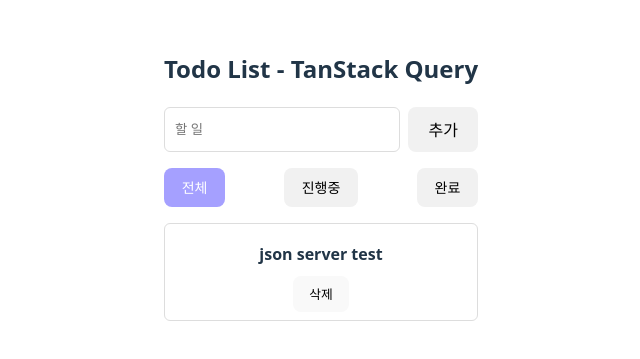
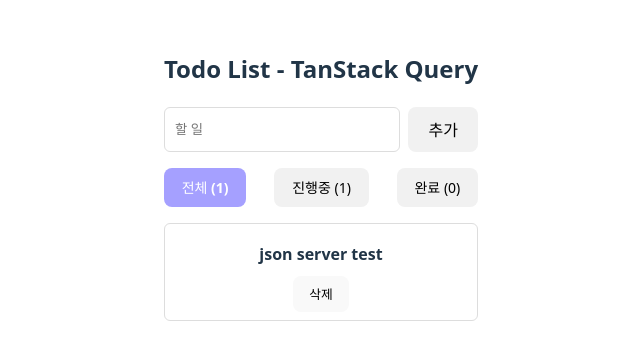
Before and after one commit to bboroin/goorm-mission, a React (Vite) app: page / in a window 1280 px wide. Shown: the part 221-580 px from the top of the page, without its empty margins (319-959 px from the left). Built offline with nearby package versions, Linux system fonts and the light colour scheme; data requests are answered from the project's data file.

Commit message:
feat: 탭 버튼에 Todo 개수 표시 추가 #1

```diff
--- a/src/components/Todos.jsx
+++ b/src/components/Todos.jsx
@@ -102,19 +102,19 @@
           className={tab === "all" ? "tab--active" : ""}
           onClick={() => setTab("all")}
         >
-          전체
+          전체 ({pending.length + completed.length})
         </button>
         <button
           className={tab === "pending" ? "tab--active" : ""}
           onClick={() => setTab("pending")}
         >
-          진행중
+          진행중 ({pending.length})
         </button>
         <button
           className={tab === "completed" ? "tab--active" : ""}
           onClick={() => setTab("completed")}
         >
-          완료
+          완료 ({completed.length})
         </button>
       </div>
 
```
